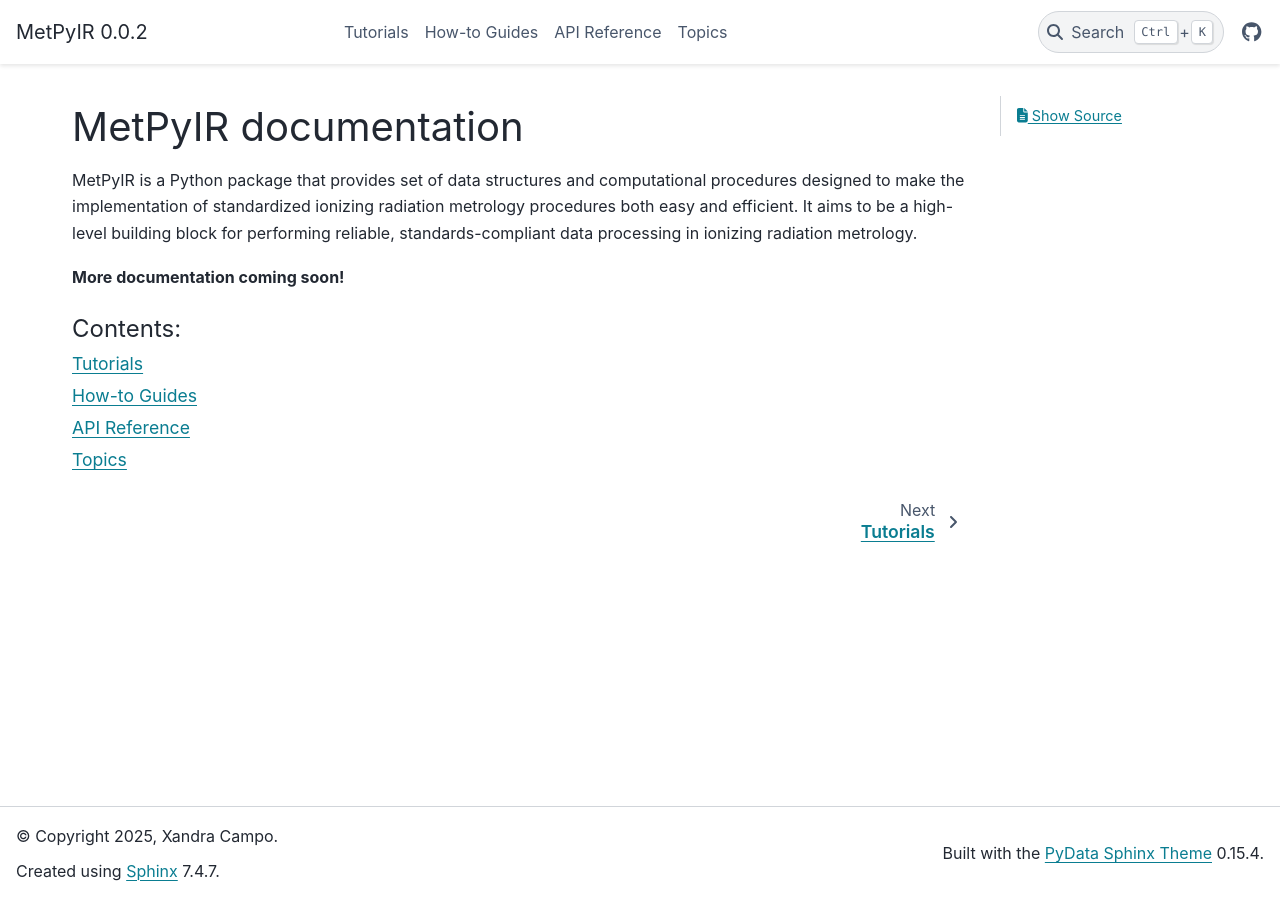
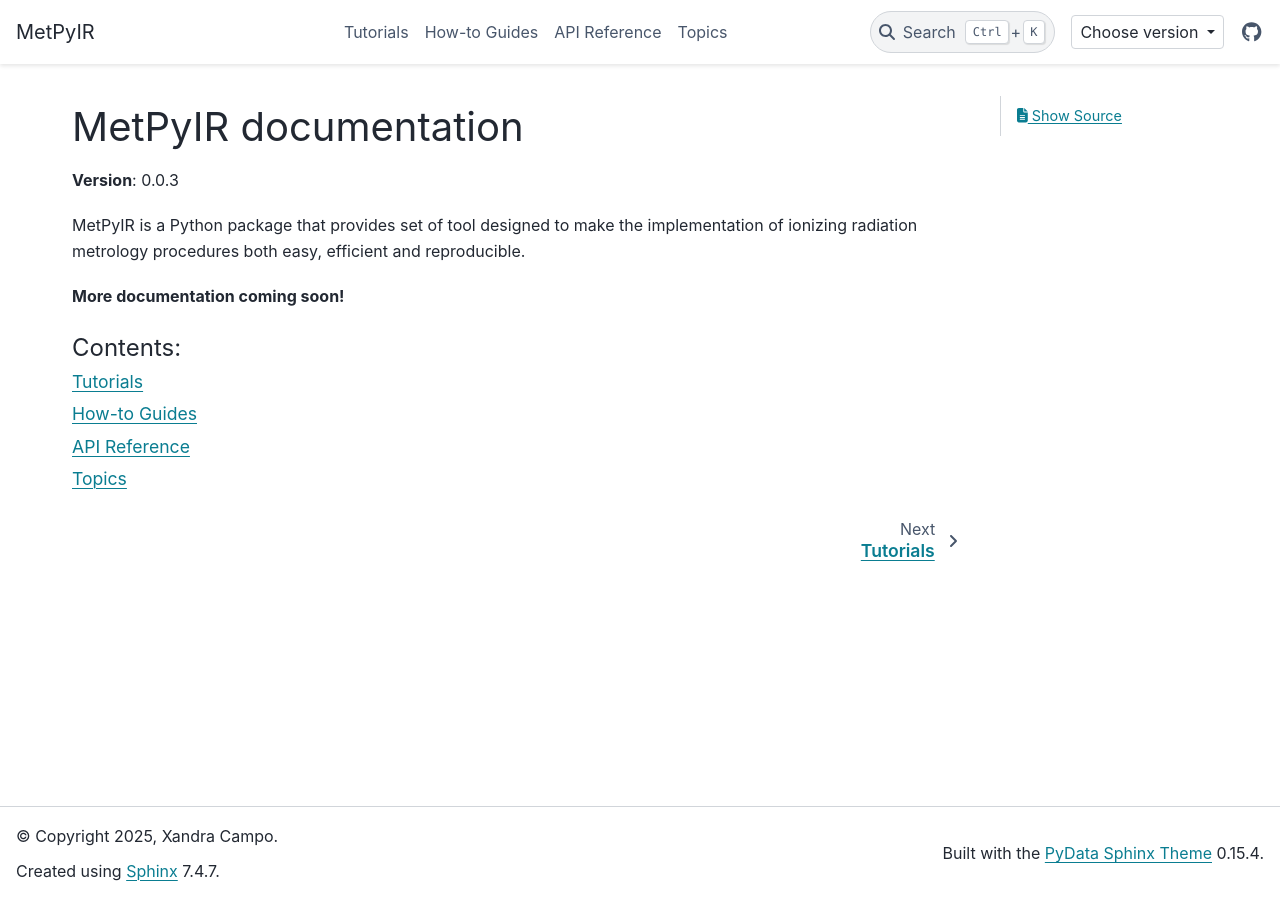
Before and after one commit to lmri-met/metpyir, a Sphinx documentation site: the page built from docs/source/index.rst, in a window 1280 px wide. Built offline with Sphinx 7.4.7 and the PyData theme 0.15.4, drawn with Linux system fonts in a browser that asks for light colours.

Commit message:
Fix multi version documentation, second try

```diff
--- a/docs/source/_static/versions.json
+++ b/docs/source/_static/versions.json
@@ -1,10 +1,10 @@
 [
   {
     "name": "v0.0.2",
-    "url": "./v0.0.2/"
+    "url": "v0.0.2/"
   },
   {
     "name": "v0.0.1",
-    "url": "./v0.0.1/"
+    "url": "v0.0.1/"
   }
 ]
--- a/docs/source/conf.py
+++ b/docs/source/conf.py
@@ -9,7 +9,7 @@
 project = 'MetPyIR'
 copyright = '2025, Xandra Campo'
 author = 'Xandra Campo'
-release = '0.0.2'
+release = 'v0.0.2'
 
 # -- General configuration ---------------------------------------------------
 # https://www.sphinx-doc.org/en/master/usage/configuration.html#general-configuration
@@ -27,11 +27,11 @@
 
 html_theme = 'pydata_sphinx_theme'
 html_static_path = ['_static']
-html_title = f'{project} {release}'
+html_title = f'{project}'
 html_theme_options = {
     "navbar_start": ["navbar-logo"],
     "navbar_center": ["navbar-nav"],
-    "navbar_end": ["navbar-icon-links"],
+    "navbar_end": ["version-switcher", "navbar-icon-links"],
     "show_nav_level": 2,
     "icon_links": [
         {
@@ -41,13 +41,4 @@
             "type": "fontawesome",
         }
     ],
-    "switcher": {
-        "json_url": "_static/versions.json",
-        "version_match": release,
-    },
 }
-
-smv_tag_whitelist = r"^v\d+\.\d+\.\d+$"  # matches tags like v1.0.0
-smv_branch_whitelist = r"^$"  # matches no branches
-smv_remote_whitelist = r"^origin$"  # matches only the origin remote
-smv_latest_version = "v0.0.2"  # replace with your latest version tag
--- a/docs/source/index.rst
+++ b/docs/source/index.rst
@@ -3,10 +3,10 @@
 MetPyIR documentation
 =====================
 
-MetPyIR is a Python package that provides set of data structures and computational procedures
-designed to make the implementation of standardized ionizing radiation metrology procedures both easy and efficient.
-It aims to be a high-level building block for performing reliable, standards-compliant data processing
-in ionizing radiation metrology.
+**Version**: 0.0.3
+
+MetPyIR is a Python package that provides set of tool designed to make the implementation of
+ionizing radiation metrology procedures both easy, efficient and reproducible.
 
 **More documentation coming soon!**
 
```
Also changed, not shown: 1 other file.
